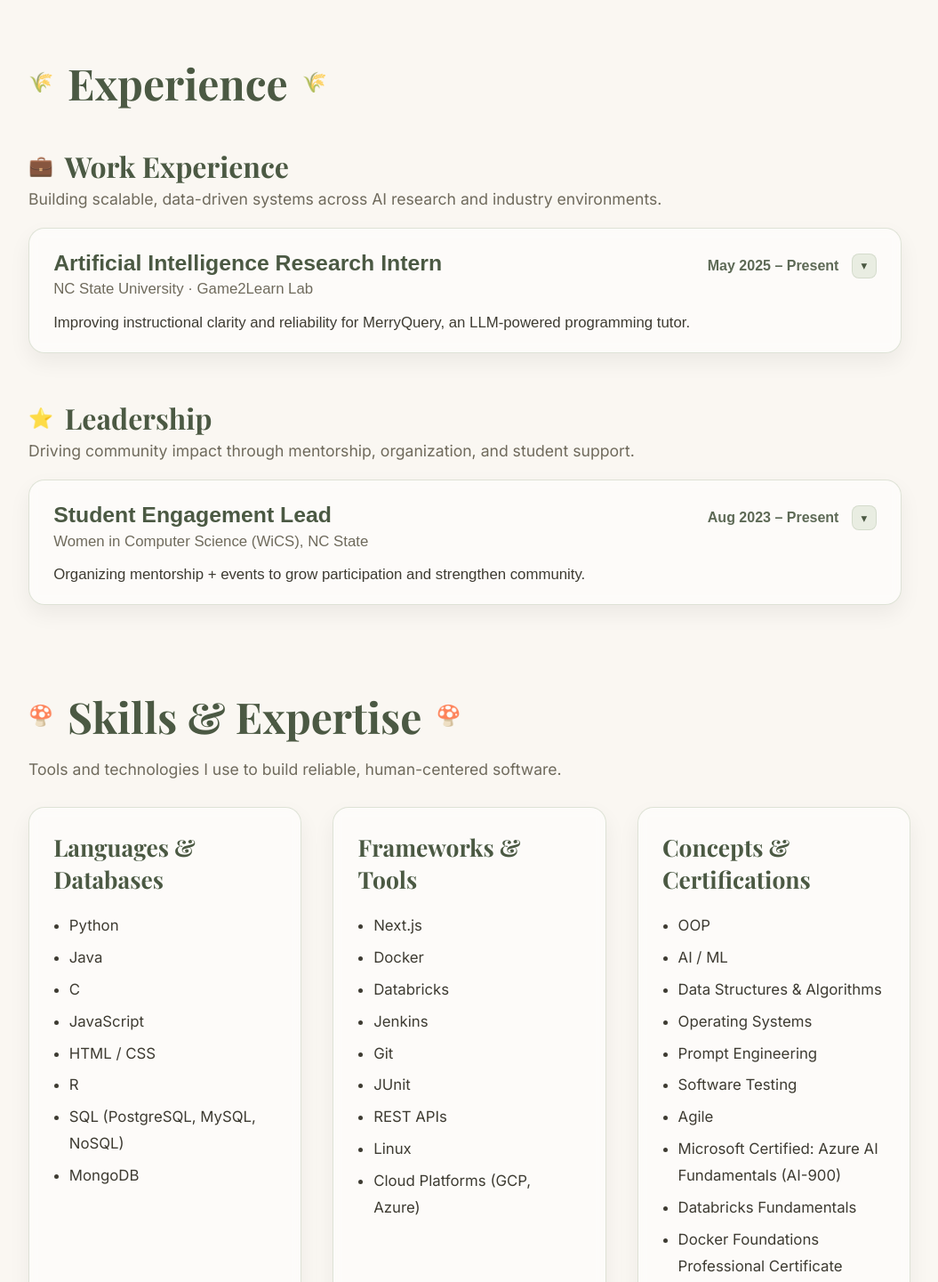
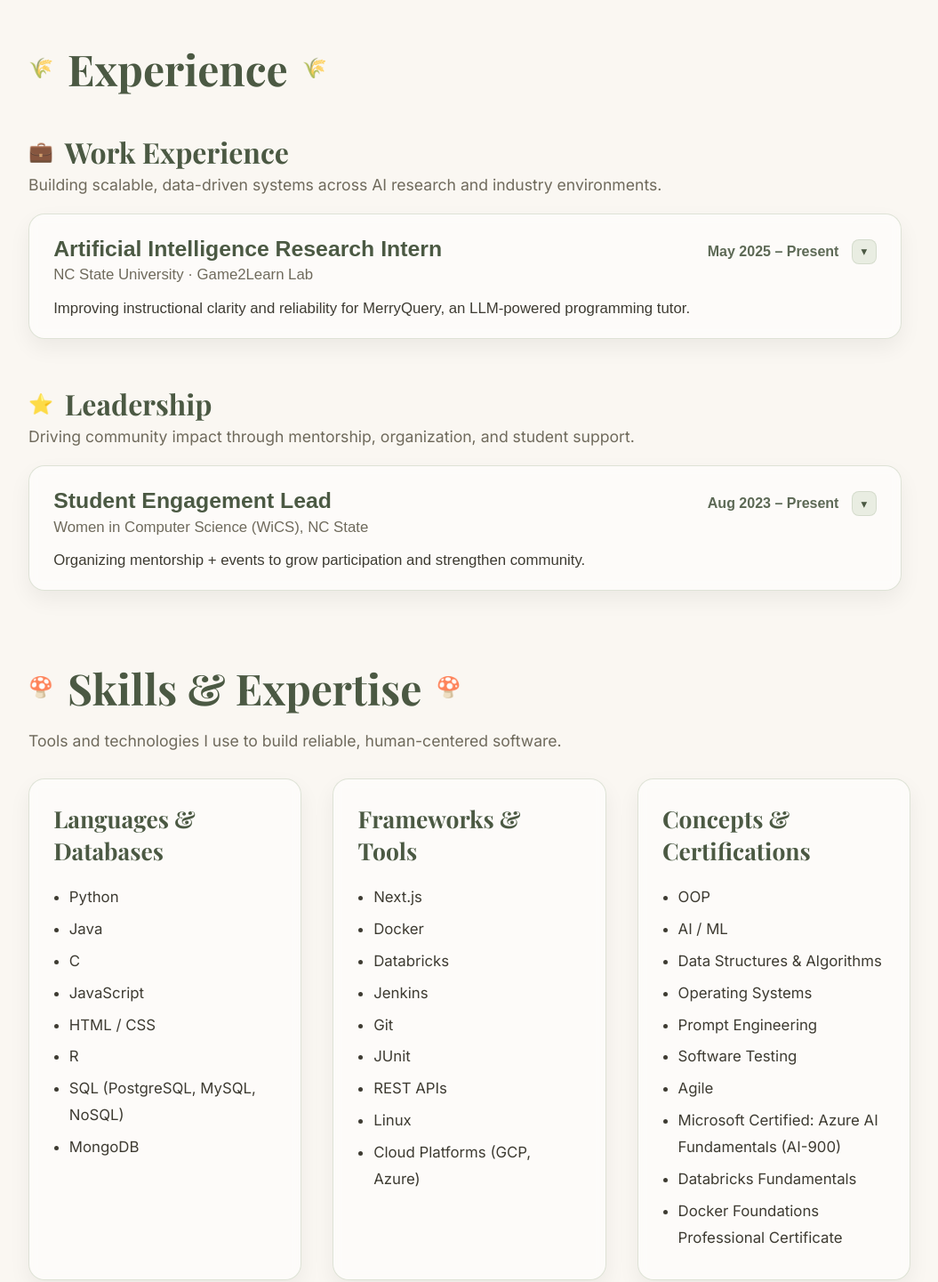
Before and after one commit to jayanisivakumar/jayanisivakumar.github.io, a plain HTML site: page index.html in a window 1280 px wide. Shown: the part 1419-2860 px from the top of the page at 89% size, without its empty margins (160-1215 px from the left). Drawn offline with nearby package versions, Linux system fonts and the light colour scheme.

Commit message:
Update style.css

```diff
--- a/css/style.css
+++ b/css/style.css
@@ -289,7 +289,8 @@ h1, h2 {
    EXPERIENCE (Option A)
 ---------------------------- */
 .experience-section {
-  padding-top: 2rem;
+  padding-top: 1rem;       /* moves everything UP */
+  scroll-margin-top: 2rem; /* ensures nav jump shows full section */
 }
 
 .exp-block {
@@ -438,7 +439,8 @@ h1, h2 {
    SKILLS
 ---------------------------- */
 .skills-section {
-  padding-top: 2rem;
+  padding-top: 1rem;       /* moves everything UP */
+  scroll-margin-top: 2rem; /* ensures nav jump shows full section */
 }
 
 .skills-subtitle {
```
